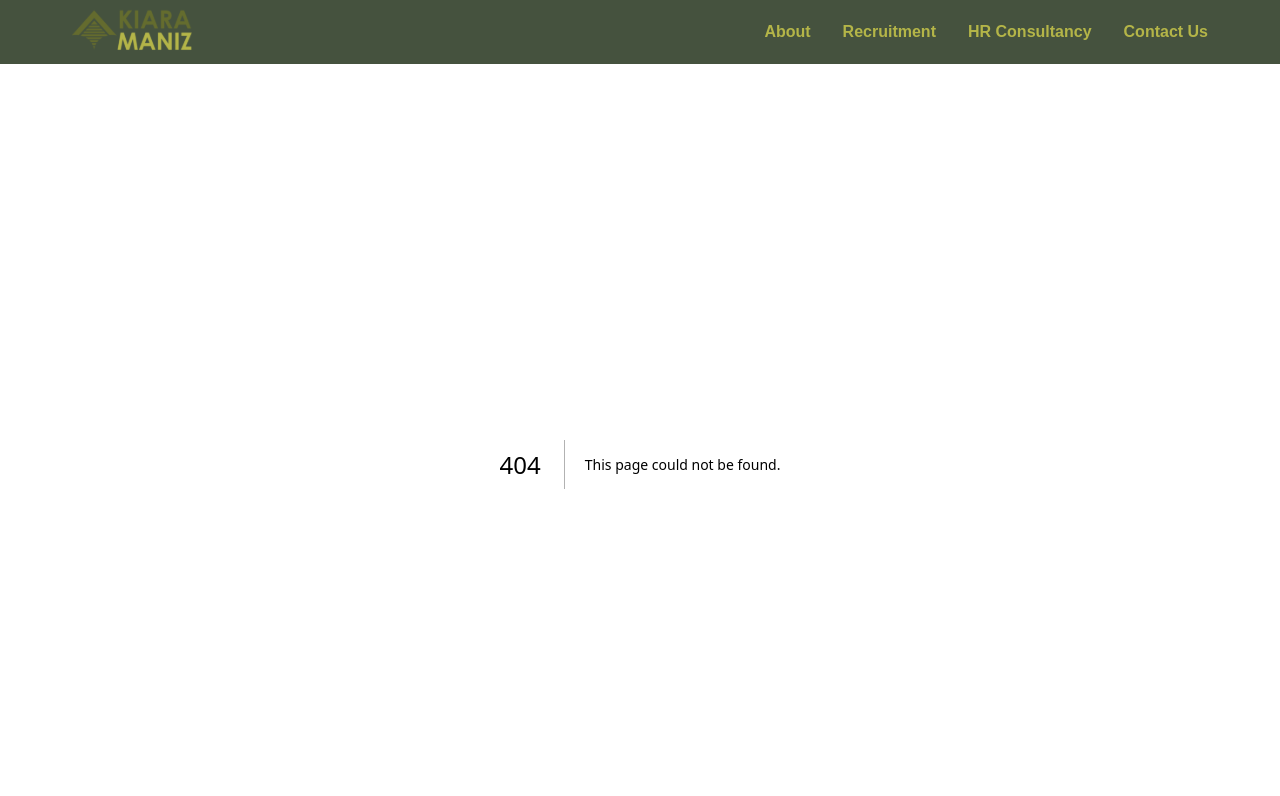
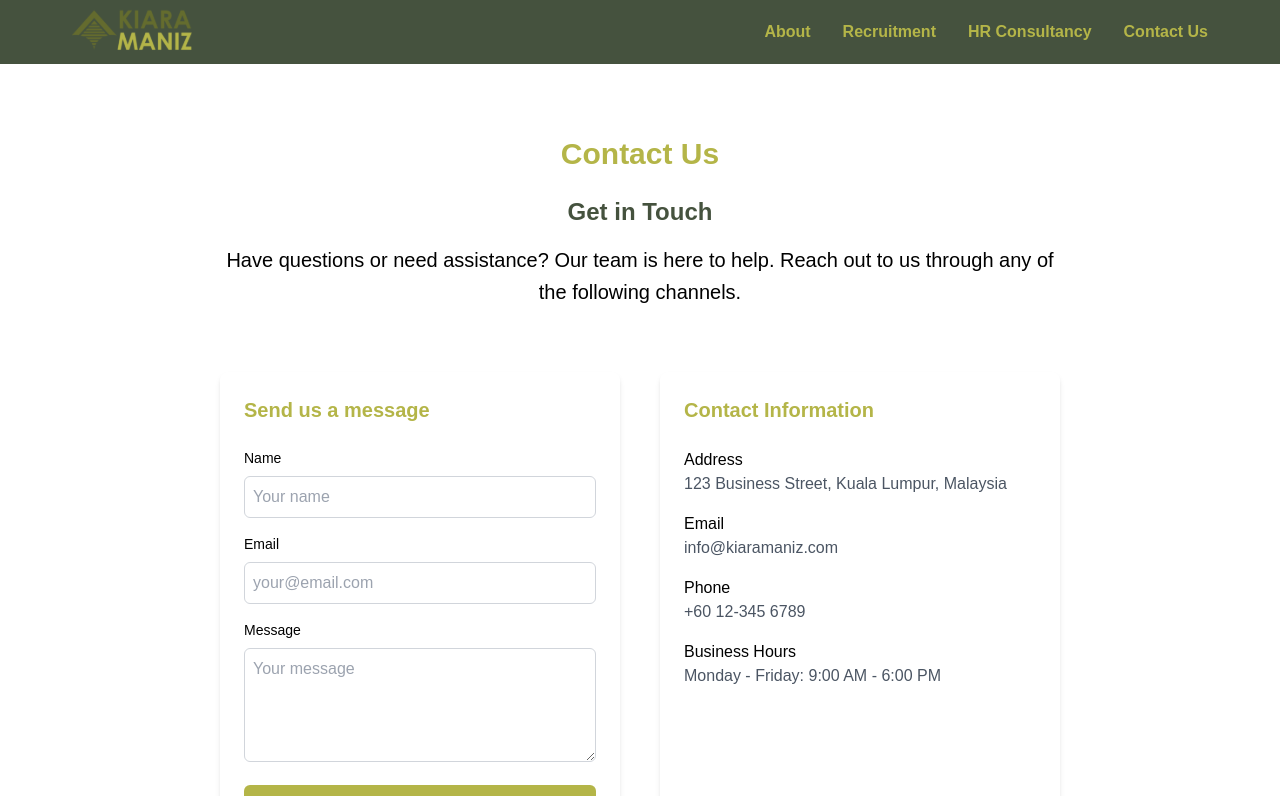
Before and after one commit to azrulwm/kiara-maniz, a Next.js app: page /contact in a window 1280 px wide. Before the commit this address had no page. Shown: the top 796 px of the page. Built offline with nearby package versions, Linux system fonts and the light colour scheme.

Commit message:
feat: Added contact us page

```diff
--- /dev/null
+++ b/src/app/contact/page.tsx
@@ -0,0 +1,9 @@
+import ContactUs from '@/components/ContactPage';
+
+export default function ContactPage() {
+  return (
+    <div>
+      <ContactUs />
+    </div>
+  );
+}
--- /dev/null
+++ b/src/components/ContactPage/ContactUs.tsx
@@ -0,0 +1,112 @@
+const ContactUs = () => {
+  const contactDetails = {
+    header: 'Contact Us',
+    mainParagraph: {
+      title: 'Get in Touch',
+      description:
+        'Have questions or need assistance? Our team is here to help. Reach out to us through any of the following channels.',
+    },
+    contactInfo: {
+      address: '123 Business Street, Kuala Lumpur, Malaysia',
+      email: 'info@kiaramaniz.com',
+      phone: '+60 12-345 6789',
+      hours: 'Monday - Friday: 9:00 AM - 6:00 PM',
+    },
+  };
+
+  return (
+    <div className="contact-us-page">
+      <div className="container flex flex-col items-center justify-center gap-6 px-32 py-16">
+        <h1 className="mt-2 text-center text-3xl font-extrabold text-secondary">
+          {contactDetails.header}
+        </h1>
+        <div className="max-w-[840px]">
+          <h2 className="mb-4 text-center text-2xl font-bold text-primary">
+            {contactDetails.mainParagraph.title}
+          </h2>
+          <p className="mb-10 text-center text-xl leading-8">
+            {contactDetails.mainParagraph.description}
+          </p>
+        </div>
+
+        <div className="grid w-full max-w-[840px] grid-cols-1 gap-10 md:grid-cols-2">
+          {/* Contact Form */}
+          <div className="rounded-lg bg-white p-6 shadow-md">
+            <h3 className="mb-6 text-xl font-bold text-secondary">
+              Send us a message
+            </h3>
+            <form className="space-y-4">
+              <div>
+                <label className="mb-2 block text-sm font-medium">Name</label>
+                <input
+                  type="text"
+                  className="w-full rounded-md border border-gray-300 p-2"
+                  placeholder="Your name"
+                />
+              </div>
+              <div>
+                <label className="mb-2 block text-sm font-medium">Email</label>
+                <input
+                  type="email"
+                  className="w-full rounded-md border border-gray-300 p-2"
+                  placeholder="your@email.com"
+                />
+              </div>
+              <div>
+                <label className="mb-2 block text-sm font-medium">
+                  Message
+                </label>
+                <textarea
+                  className="w-full rounded-md border border-gray-300 p-2"
+                  rows={4}
+                  placeholder="Your message"
+                ></textarea>
+              </div>
+              <button
+                type="submit"
+                className="w-full rounded-md bg-secondary px-4 py-2 text-white hover:bg-secondary/90"
+              >
+                Send Message
+              </button>
+            </form>
+          </div>
+
+          {/* Contact Information */}
+          <div className="rounded-lg bg-white p-6 shadow-md">
+            <h3 className="mb-6 text-xl font-bold text-secondary">
+              Contact Information
+            </h3>
+            <div className="space-y-4">
+              <div>
+                <h4 className="font-medium">Address</h4>
+                <p className="text-gray-600">
+                  {contactDetails.contactInfo.address}
+                </p>
+              </div>
+              <div>
+                <h4 className="font-medium">Email</h4>
+                <p className="text-gray-600">
+                  {contactDetails.contactInfo.email}
+                </p>
+              </div>
+              <div>
+                <h4 className="font-medium">Phone</h4>
+                <p className="text-gray-600">
+                  {contactDetails.contactInfo.phone}
+                </p>
+              </div>
+              <div>
+                <h4 className="font-medium">Business Hours</h4>
+                <p className="text-gray-600">
+                  {contactDetails.contactInfo.hours}
+                </p>
+              </div>
+            </div>
+          </div>
+        </div>
+      </div>
+    </div>
+  );
+};
+
+export default ContactUs;
--- /dev/null
+++ b/src/components/ContactPage/index.ts
@@ -0,0 +1 @@
+export { default } from './ContactUs';
--- a/src/components/TrainingPage/Faq/Faq.tsx
+++ b/src/components/TrainingPage/Faq/Faq.tsx
@@ -53,16 +53,16 @@ const Faq = () => {
         </h1>
         <div className="mx-auto max-w-[840px] space-y-4">
           {faqDetails.questions.map((faq, index) => (
-            <div key={index} className="rounded-sm border-2 border-secondary">
+            <div key={index} className="rounded-xl border-2 border-secondary">
               <button
-                className="flex w-full items-center justify-between rounded-lg bg-white px-6 py-8"
+                className="flex w-full items-center justify-between px-6 py-8"
                 onClick={() => toggleAccordion(index)}
               >
                 <span className="text-left text-lg font-medium">
                   {faq.question}
                 </span>
                 <span
-                  className={`transform text-2xl text-secondary transition-transform duration-200 ${
+                  className={`transform text-2xl text-secondary transition-transform duration-500 ${
                     activeIndex === index ? 'rotate-180' : ''
                   }`}
                 >
```
